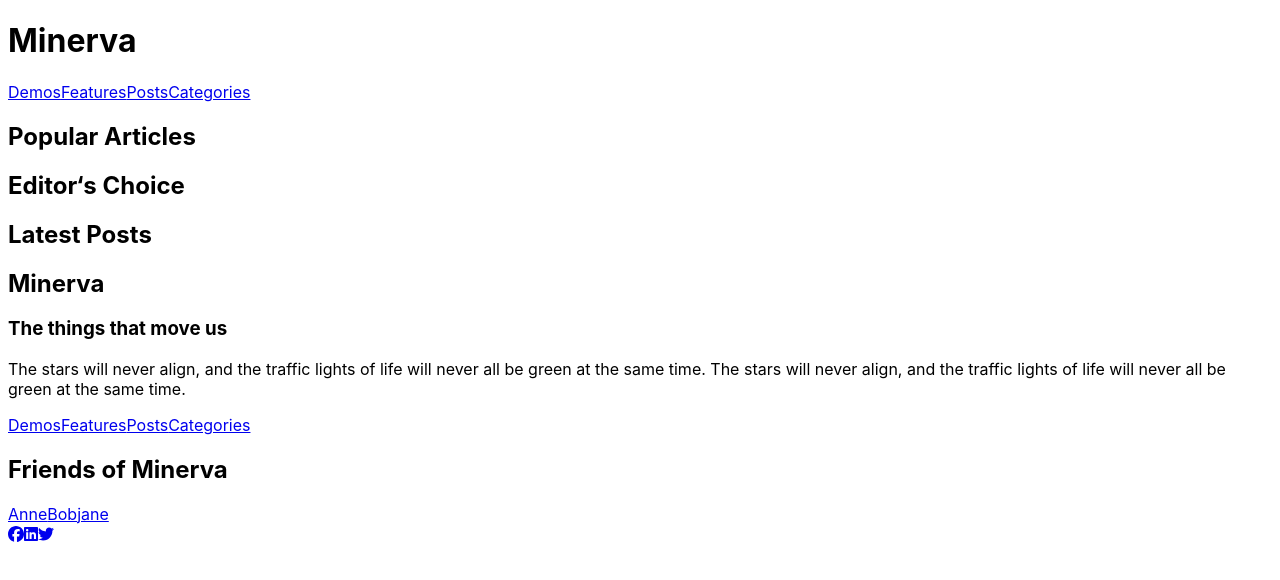
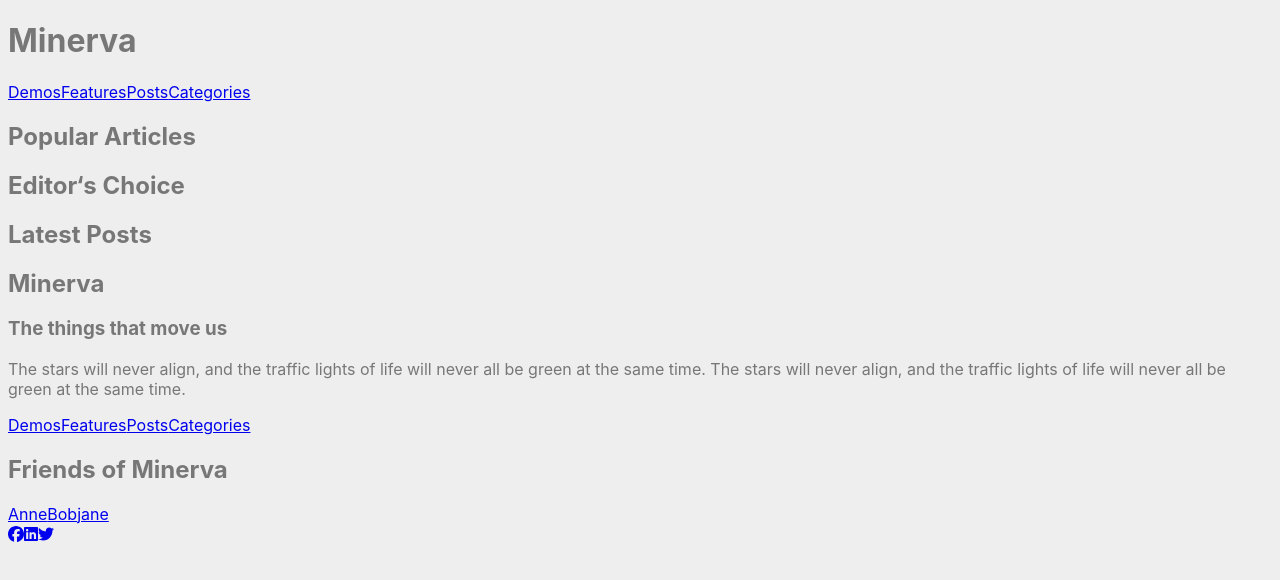
Before and after one commit to dougalg/presentations, a React (Vite) app in the folder a11y-code-along/a11y-code-along/: page / in a window 1280 px wide. Shown: the top 580 px of the page. Built offline with nearby package versions, Linux system fonts and the light colour scheme.

Commit message:
Initial (bad) styling

```diff
--- a/a11y-code-along/a11y-code-along/src/index.css
+++ b/a11y-code-along/a11y-code-along/src/index.css
@@ -2,13 +2,34 @@
   font-family: Inter, Avenir, Helvetica, Arial, sans-serif;
   font-weight: 400;
 
-  /* color-scheme: light dark; */
+  color-scheme: light dark;
 
   font-synthesis: none;
   text-rendering: optimizeLegibility;
   -webkit-font-smoothing: antialiased;
   -moz-osx-font-smoothing: grayscale;
   -webkit-text-size-adjust: 100%;
+
+  /** Light Theme (Default) **/
+  /** Text **/
+  --high-contrast-text: #555;
+  --low-contrast-text: #777;
+  --surface-default: #eee;
+}
+
+/** Dark Theme **/
+@media (prefers-color-scheme: dark) {
+  :root {
+    /** Text **/
+    --high-contrast-text: #aaa;
+    --low-contrast-text: #888;
+    --surface-default: #222;
+  }
+}
+
+:root {
+  color: var(--low-contrast-text);
+  background-color: var(--surface-default);
 }
 
 .screenreader-only {
```
Also changed, not shown: 1 other file (tests, documents, lock files or other folders).
